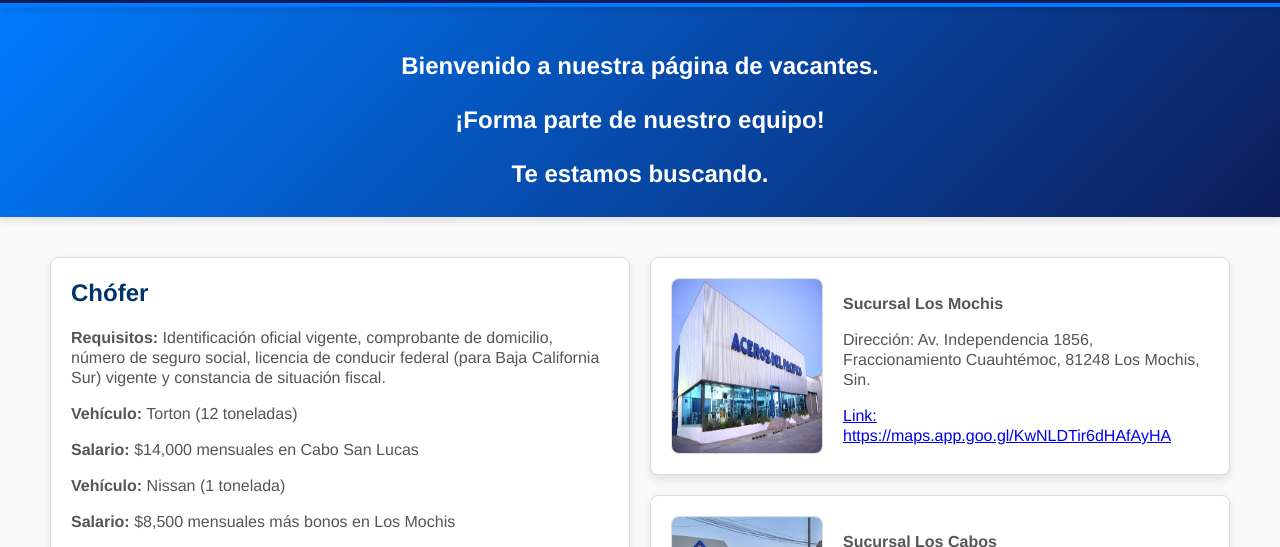
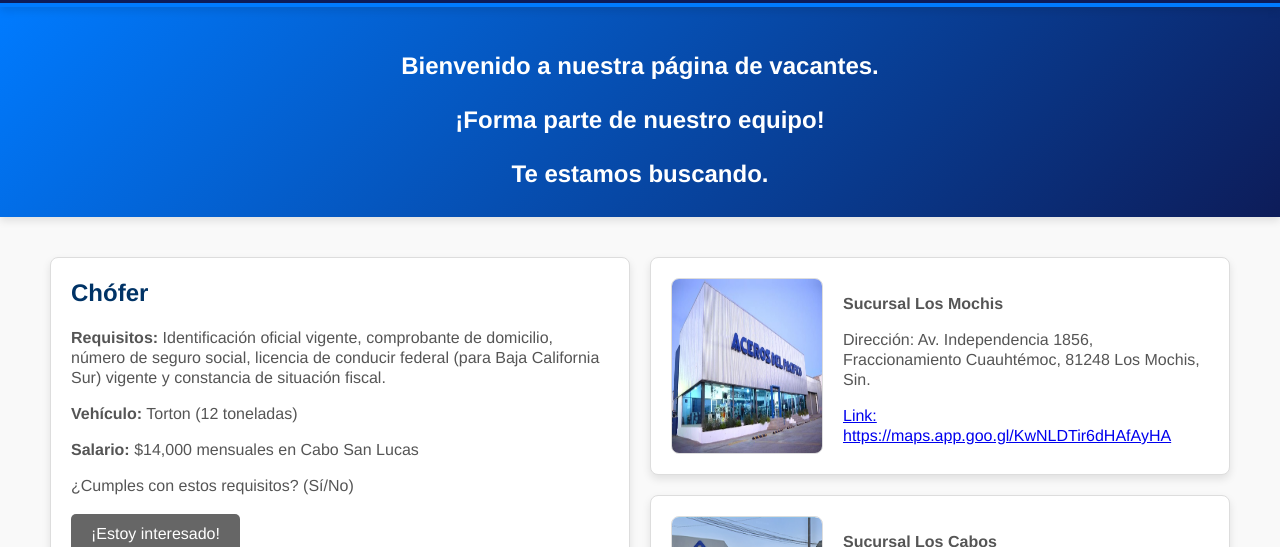
Before and after one commit to Jorge200118/reclutamientoacerosdelpacifico, a plain HTML site: page Index.html in a window 1280 px wide. Shown: the part 253-800 px from the top of the page. Drawn offline with Linux system fonts and the light colour scheme.

Commit message:
Update Index.html

```diff
--- a/Index.html
+++ b/Index.html
@@ -333,9 +333,9 @@
                 <p><strong>Requisitos:</strong> Identificación oficial vigente, comprobante de domicilio, número de seguro social, licencia de conducir federal (para Baja California Sur) vigente y constancia de situación fiscal.</p>
                 <p><strong>Vehículo:</strong> Torton (12 toneladas)</p>
                 <p><strong>Salario:</strong> $14,000 mensuales en Cabo San Lucas</p>
-                <p><strong>Vehículo:</strong> Nissan (1 tonelada)</p>
+                <!-- <p><strong>Vehículo:</strong> Nissan (1 tonelada)</p>
                 <p><strong>Salario:</strong> $8,500 mensuales más bonos en Los Mochis</p>
-                <!-- <p><strong>Vehículo:</strong> Trailer</p>
+                <p><strong>Vehículo:</strong> Trailer</p>
                 <p><strong>Salario:</strong> $16,000 mensuales en San José</p>
                 <p><strong>Salario:</strong> $11,000 mensuales en La Paz</p>
                 <p><strong>Vehículo:</strong> Trailer</p>
```
